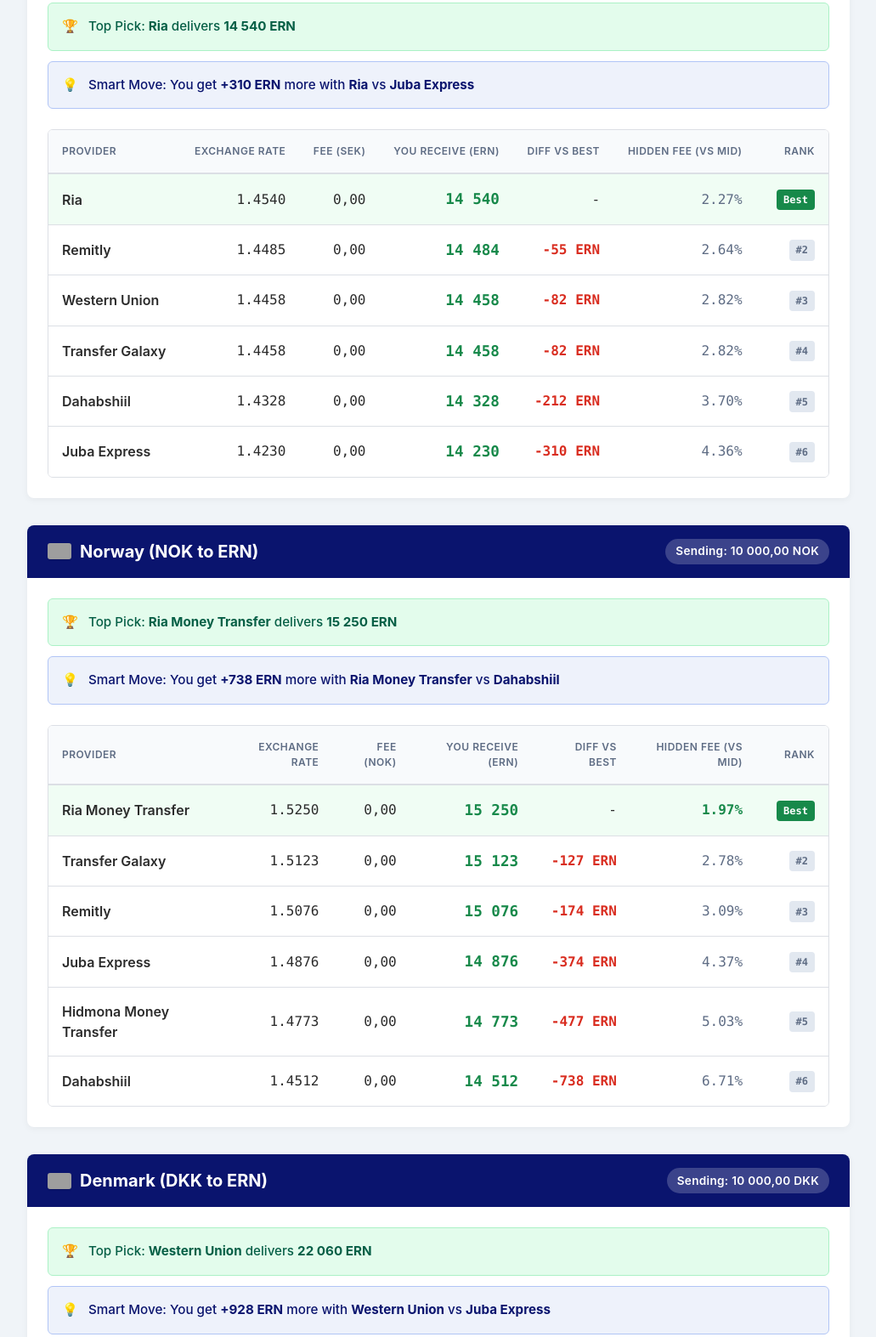
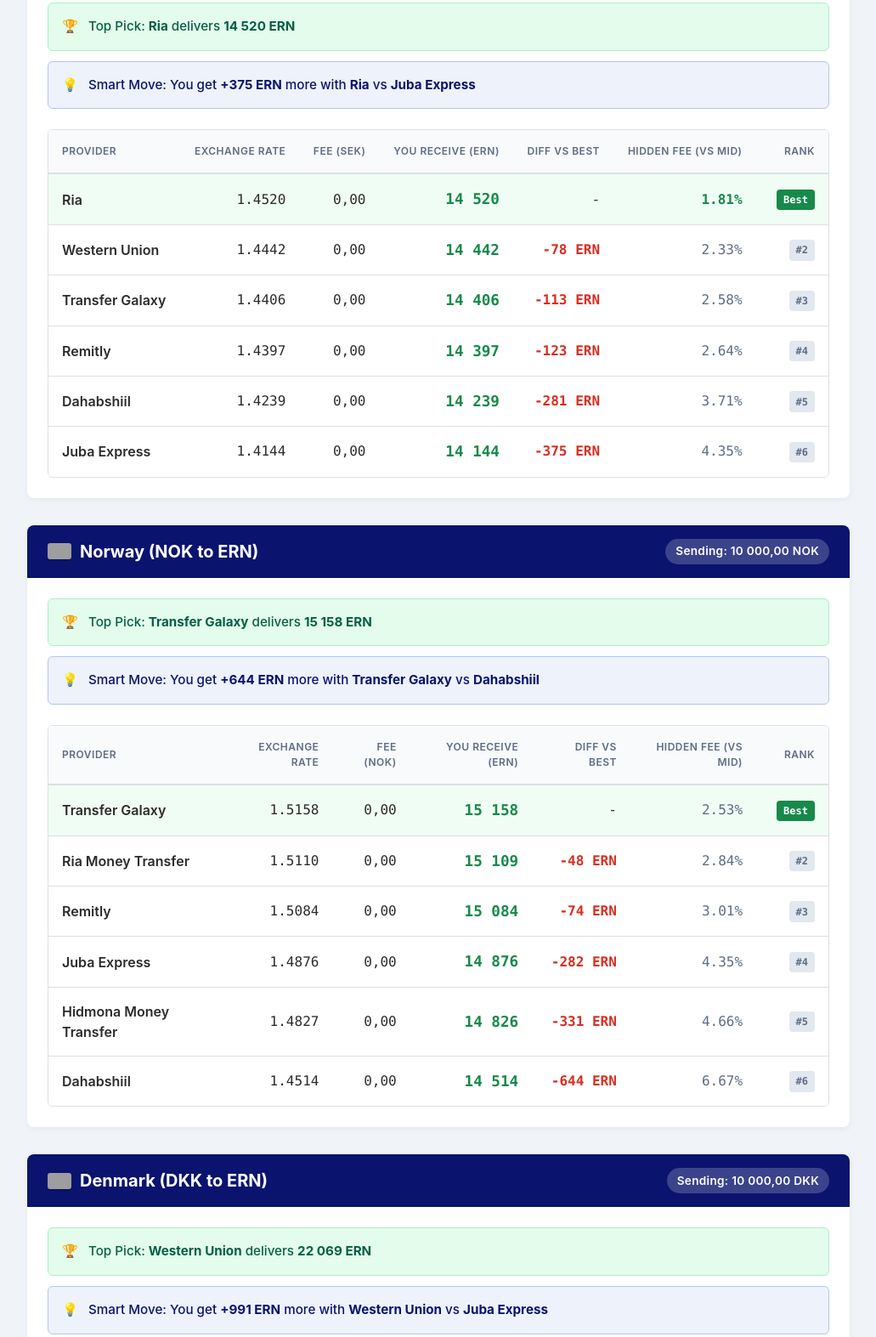
Before and after one commit to yonashmariam/nakfarate, a plain HTML site: page index.html in a window 1280 px wide. Shown: the part 1223-2796 px from the top of the page at 85% size, without its empty margins (124-1155 px from the left). Drawn offline with Linux system fonts and the light colour scheme; grey boxes are pictures that could not be loaded.

Commit message:
Add files via upload

```diff
--- a/index.html
+++ b/index.html
@@ -939,22 +939,22 @@ tr:hover {
 
             <div class="summary-item">
                 <div class="summary-label">SEK</div>
-                <div class="summary-value">1.4878</div>
+                <div class="summary-value">1.4787</div>
             </div>
 
             <div class="summary-item">
                 <div class="summary-label">NOK</div>
-                <div class="summary-value">1.5556</div>
+                <div class="summary-value">1.5552</div>
             </div>
 
             <div class="summary-item">
                 <div class="summary-label">DKK</div>
-                <div class="summary-value">2.2093</div>
+                <div class="summary-value">2.2039</div>
             </div>
 
             </div>
             <div class="mid-market-meta">
-                <div><span style="font-weight:600" data-i18n="last-updated">Last Updated:</span> 2026-11-17 06:59</div>
+                <div><span style="font-weight:600" data-i18n="last-updated">Last Updated:</span> 2026-11-18 07:05</div>
                 <div style="font-size:0.8rem" data-i18n="mid-market-note">Official mid-market rates collected daily. Actual transfer payout rates shown below.</div>
             </div>
         </div>
@@ -974,11 +974,11 @@ tr:hover {
             <div class="insight-boxes">
                 <div class="bestbox">
                     <span class="icon">🏆</span>
-                    <span data-i18n="top-pick">Top Pick: <b>Ria</b> delivers <b>14 540 ERN</b></span>
+                    <span data-i18n="top-pick">Top Pick: <b>Ria</b> delivers <b>14 520 ERN</b></span>
                 </div>
                 <div class="gainbox">
                     <span class="icon">💡</span>
-                    <span data-i18n="smart-move">Smart Move: You get <b>+310 ERN</b> more with <b>Ria</b> vs <b>Juba Express</b></span>
+                    <span data-i18n="smart-move">Smart Move: You get <b>+375 ERN</b> more with <b>Ria</b> vs <b>Juba Express</b></span>
                 </div>
             </div>
 
@@ -1001,71 +1001,71 @@ tr:hover {
 <td class="left">
     <div class="company-name">Ria</div>
 </td>
-<td class="right font-numeric">1.4540</td>
-<td class="right font-numeric">0,00</td>
-<td class="right nowrap font-numeric highlight-ern">14 540</td>
+<td class="right font-numeric">1.4520</td>
+<td class="right font-numeric">0,00</td>
+<td class="right nowrap font-numeric highlight-ern">14 520</td>
 <td class="right nowrap font-numeric">-</td>
-<td class="right font-numeric markup-cell">2.27%</td>
+<td class="right font-numeric markup-good">1.81%</td>
 <td class="right font-numeric hide-mobile"><span class="badge best-badge">Best</span></td>
 </tr>
 
 <tr class="">
 <td class="left">
+    <div class="company-name">Western Union</div>
+</td>
+<td class="right font-numeric">1.4442</td>
+<td class="right font-numeric">0,00</td>
+<td class="right nowrap font-numeric highlight-ern">14 442</td>
+<td class="right nowrap font-numeric"><span class="loss-text">-78 ERN</span></td>
+<td class="right font-numeric markup-cell">2.33%</td>
+<td class="right font-numeric hide-mobile"><span class="badge rank-badge">#2</span></td>
+</tr>
+
+<tr class="">
+<td class="left">
+    <div class="company-name">Transfer Galaxy</div>
+</td>
+<td class="right font-numeric">1.4406</td>
+<td class="right font-numeric">0,00</td>
+<td class="right nowrap font-numeric highlight-ern">14 406</td>
+<td class="right nowrap font-numeric"><span class="loss-text">-113 ERN</span></td>
+<td class="right font-numeric markup-cell">2.58%</td>
+<td class="right font-numeric hide-mobile"><span class="badge rank-badge">#3</span></td>
+</tr>
+
+<tr class="">
+<td class="left">
     <div class="company-name">Remitly</div>
 </td>
-<td class="right font-numeric">1.4485</td>
-<td class="right font-numeric">0,00</td>
-<td class="right nowrap font-numeric highlight-ern">14 484</td>
-<td class="right nowrap font-numeric"><span class="loss-text">-55 ERN</span></td>
+<td class="right font-numeric">1.4397</td>
+<td class="right font-numeric">0,00</td>
+<td class="right nowrap font-numeric highlight-ern">14 397</td>
+<td class="right nowrap font-numeric"><span class="loss-text">-123 ERN</span></td>
 <td class="right font-numeric markup-cell">2.64%</td>
-<td class="right font-numeric hide-mobile"><span class="badge rank-badge">#2</span></td>
+<td class="right font-numeric hide-mobile"><span class="badge rank-badge">#4</span></td>
 </tr>
 
 <tr class="">
 <td class="left">
-    <div class="company-name">Western Union</div>
-</td>
-<td class="right font-numeric">1.4458</td>
-<td class="right font-numeric">0,00</td>
-<td class="right nowrap font-numeric highlight-ern">14 458</td>
-<td class="right nowrap font-numeric"><span class="loss-text">-82 ERN</span></td>
-<td class="right font-numeric markup-cell">2.82%</td>
-<td class="right font-numeric hide-mobile"><span class="badge rank-badge">#3</span></td>
+    <div class="company-name">Dahabshiil</div>
+</td>
+<td class="right font-numeric">1.4239</td>
+<td class="right font-numeric">0,00</td>
+<td class="right nowrap font-numeric highlight-ern">14 239</td>
+<td class="right nowrap font-numeric"><span class="loss-text">-281 ERN</span></td>
+<td class="right font-numeric markup-cell">3.71%</td>
+<td class="right font-numeric hide-mobile"><span class="badge rank-badge">#5</span></td>
 </tr>
 
 <tr class="">
 <td class="left">
-    <div class="company-name">Transfer Galaxy</div>
-</td>
-<td class="right font-numeric">1.4458</td>
-<td class="right font-numeric">0,00</td>
-<td class="right nowrap font-numeric highlight-ern">14 458</td>
-<td class="right nowrap font-numeric"><span class="loss-text">-82 ERN</span></td>
-<td class="right font-numeric markup-cell">2.82%</td>
-<td class="right font-numeric hide-mobile"><span class="badge rank-badge">#4</span></td>
-</tr>
-
-<tr class="">
-<td class="left">
-    <div class="company-name">Dahabshiil</div>
-</td>
-<td class="right font-numeric">1.4328</td>
-<td class="right font-numeric">0,00</td>
-<td class="right nowrap font-numeric highlight-ern">14 328</td>
-<td class="right nowrap font-numeric"><span class="loss-text">-212 ERN</span></td>
-<td class="right font-numeric markup-cell">3.70%</td>
-<td class="right font-numeric hide-mobile"><span class="badge rank-badge">#5</span></td>
-</tr>
-
-<tr class="">
-<td class="left">
     <div class="company-name">Juba Express</div>
 </td>
-<td class="right font-numeric">1.4230</td>
-<td class="right font-numeric">0,00</td>
-<td class="right nowrap font-numeric highlight-ern">14 230</td>
-<td class="right nowrap font-numeric"><span class="loss-text">-310 ERN</span></td>
-<td class="right font-numeric markup-cell">4.36%</td>
+<td class="right font-numeric">1.4144</td>
+<td class="right font-numeric">0,00</td>
+<td class="right nowrap font-numeric highlight-ern">14 144</td>
+<td class="right nowrap font-numeric"><span class="loss-text">-375 ERN</span></td>
+<td class="right font-numeric markup-cell">4.35%</td>
 <td class="right font-numeric hide-mobile"><span class="badge rank-badge">#6</span></td>
 </tr>
 
@@ -1087,11 +1087,11 @@ tr:hover {
             <div class="insight-boxes">
                 <div class="bestbox">
                     <span class="icon">🏆</span>
-                    <span data-i18n="top-pick">Top Pick: <b>Ria Money Transfer</b> delivers <b>15 250 ERN</b></span>
+                    <span data-i18n="top-pick">Top Pick: <b>Transfer Galaxy</b> delivers <b>15 158 ERN</b></span>
                 </div>
                 <div class="gainbox">
                     <span class="icon">💡</span>
-                    <span data-i18n="smart-move">Smart Move: You get <b>+738 ERN</b> more with <b>Ria Money Transfer</b> vs <b>Dahabshiil</b></span>
+                    <span data-i18n="smart-move">Smart Move: You get <b>+644 ERN</b> more with <b>Transfer Galaxy</b> vs <b>Dahabshiil</b></span>
                 </div>
             </div>
 
@@ -1112,73 +1112,73 @@ tr:hover {
 
 <tr class="best-row">
 <td class="left">
+    <div class="company-name">Transfer Galaxy</div>
+</td>
+<td class="right font-numeric">1.5158</td>
+<td class="right font-numeric">0,00</td>
+<td class="right nowrap font-numeric highlight-ern">15 158</td>
+<td class="right nowrap font-numeric">-</td>
+<td class="right font-numeric markup-cell">2.53%</td>
+<td class="right font-numeric hide-mobile"><span class="badge best-badge">Best</span></td>
+</tr>
+
+<tr class="">
+<td class="left">
     <div class="company-name">Ria Money Transfer</div>
 </td>
-<td class="right font-numeric">1.5250</td>
-<td class="right font-numeric">0,00</td>
-<td class="right nowrap font-numeric highlight-ern">15 250</td>
-<td class="right nowrap font-numeric">-</td>
-<td class="right font-numeric markup-good">1.97%</td>
-<td class="right font-numeric hide-mobile"><span class="badge best-badge">Best</span></td>
+<td class="right font-numeric">1.5110</td>
+<td class="right font-numeric">0,00</td>
+<td class="right nowrap font-numeric highlight-ern">15 109</td>
+<td class="right nowrap font-numeric"><span class="loss-text">-48 ERN</span></td>
+<td class="right font-numeric markup-cell">2.84%</td>
+<td class="right font-numeric hide-mobile"><span class="badge rank-badge">#2</span></td>
 </tr>
 
 <tr class="">
 <td class="left">
-    <div class="company-name">Transfer Galaxy</div>
-</td>
-<td class="right font-numeric">1.5123</td>
-<td class="right font-numeric">0,00</td>
-<td class="right nowrap font-numeric highlight-ern">15 123</td>
-<td class="right nowrap font-numeric"><span class="loss-text">-127 ERN</span></td>
-<td class="right font-numeric markup-cell">2.78%</td>
-<td class="right font-numeric hide-mobile"><span class="badge rank-badge">#2</span></td>
+    <div class="company-name">Remitly</div>
+</td>
+<td class="right font-numeric">1.5084</td>
+<td class="right font-numeric">0,00</td>
+<td class="right nowrap font-numeric highlight-ern">15 084</td>
+<td class="right nowrap font-numeric"><span class="loss-text">-74 ERN</span></td>
+<td class="right font-numeric markup-cell">3.01%</td>
+<td class="right font-numeric hide-mobile"><span class="badge rank-badge">#3</span></td>
 </tr>
 
 <tr class="">
 <td class="left">
-    <div class="company-name">Remitly</div>
-</td>
-<td class="right font-numeric">1.5076</td>
-<td class="right font-numeric">0,00</td>
-<td class="right nowrap font-numeric highlight-ern">15 076</td>
-<td class="right nowrap font-numeric"><span class="loss-text">-174 ERN</span></td>
-<td class="right font-numeric markup-cell">3.09%</td>
-<td class="right font-numeric hide-mobile"><span class="badge rank-badge">#3</span></td>
+    <div class="company-name">Juba Express</div>
+</td>
+<td class="right font-numeric">1.4876</td>
+<td class="right font-numeric">0,00</td>
+<td class="right nowrap font-numeric highlight-ern">14 876</td>
+<td class="right nowrap font-numeric"><span class="loss-text">-282 ERN</span></td>
+<td class="right font-numeric markup-cell">4.35%</td>
+<td class="right font-numeric hide-mobile"><span class="badge rank-badge">#4</span></td>
 </tr>
 
 <tr class="">
 <td class="left">
-    <div class="company-name">Juba Express</div>
-</td>
-<td class="right font-numeric">1.4876</td>
-<td class="right font-numeric">0,00</td>
-<td class="right nowrap font-numeric highlight-ern">14 876</td>
-<td class="right nowrap font-numeric"><span class="loss-text">-374 ERN</span></td>
-<td class="right font-numeric markup-cell">4.37%</td>
-<td class="right font-numeric hide-mobile"><span class="badge rank-badge">#4</span></td>
+    <div class="company-name">Hidmona Money Transfer</div>
+</td>
+<td class="right font-numeric">1.4827</td>
+<td class="right font-numeric">0,00</td>
+<td class="right nowrap font-numeric highlight-ern">14 826</td>
+<td class="right nowrap font-numeric"><span class="loss-text">-331 ERN</span></td>
+<td class="right font-numeric markup-cell">4.66%</td>
+<td class="right font-numeric hide-mobile"><span class="badge rank-badge">#5</span></td>
 </tr>
 
 <tr class="">
 <td class="left">
-    <div class="company-name">Hidmona Money Transfer</div>
-</td>
-<td class="right font-numeric">1.4773</td>
-<td class="right font-numeric">0,00</td>
-<td class="right nowrap font-numeric highlight-ern">14 773</td>
-<td class="right nowrap font-numeric"><span class="loss-text">-477 ERN</span></td>
-<td class="right font-numeric markup-cell">5.03%</td>
-<td class="right font-numeric hide-mobile"><span class="badge rank-badge">#5</span></td>
-</tr>
-
-<tr class="">
-<td class="left">
     <div class="company-name">Dahabshiil</div>
 </td>
-<td class="right font-numeric">1.4512</td>
-<td class="right font-numeric">0,00</td>
-<td class="right nowrap font-numeric highlight-ern">14 512</td>
-<td class="right nowrap font-numeric"><span class="loss-text">-738 ERN</span></td>
-<td class="right font-numeric markup-cell">6.71%</td>
+<td class="right font-numeric">1.4514</td>
+<td class="right font-numeric">0,00</td>
+<td class="right nowrap font-numeric highlight-ern">14 514</td>
+<td class="right nowrap font-numeric"><span class="loss-text">-644 ERN</span></td>
+<td class="right font-numeric markup-cell">6.67%</td>
 <td class="right font-numeric hide-mobile"><span class="badge rank-badge">#6</span></td>
 </tr>
 
@@ -1200,11 +1200,11 @@ tr:hover {
             <div class="insight-boxes">
                 <div class="bestbox">
                     <span class="icon">🏆</span>
-                    <span data-i18n="top-pick">Top Pick: <b>Western Union</b> delivers <b>22 060 ERN</b></span>
+                    <span data-i18n="top-pick">Top Pick: <b>Western Union</b> delivers <b>22 069 ERN</b></span>
                 </div>
                 <div class="gainbox">
                     <span class="icon">💡</span>
-                    <span data-i18n="smart-move">Smart Move: You get <b>+928 ERN</b> more with <b>Western Union</b> vs <b>Juba Express</b></span>
+                    <span data-i18n="smart-move">Smart Move: You get <b>+991 ERN</b> more with <b>Western Union</b> vs <b>Juba Express</b></span>
                 </div>
             </div>
 
@@ -1227,11 +1227,11 @@ tr:hover {
 <td class="left">
     <div class="company-name">Western Union</div>
 </td>
-<td class="right font-numeric">2.2060</td>
-<td class="right font-numeric">0,00</td>
-<td class="right nowrap font-numeric highlight-ern">22 060</td>
+<td class="right font-numeric">2.2069</td>
+<td class="right font-numeric">0,00</td>
+<td class="right nowrap font-numeric highlight-ern">22 069</td>
 <td class="right nowrap font-numeric">-</td>
-<td class="right font-numeric markup-good">0.15%</td>
+<td class="right font-numeric markup-good">-0.14%</td>
 <td class="right font-numeric hide-mobile"><span class="badge best-badge">Best</span></td>
 </tr>
 
@@ -1242,8 +1242,8 @@ tr:hover {
 <td class="right font-numeric">2.1700</td>
 <td class="right font-numeric">0,00</td>
 <td class="right nowrap font-numeric highlight-ern">21 700</td>
-<td class="right nowrap font-numeric"><span class="loss-text">-360 ERN</span></td>
-<td class="right font-numeric markup-good">1.78%</td>
+<td class="right nowrap font-numeric"><span class="loss-text">-369 ERN</span></td>
+<td class="right font-numeric markup-good">1.54%</td>
 <td class="right font-numeric hide-mobile"><span class="badge rank-badge">#2</span></td>
 </tr>
 
@@ -1251,11 +1251,11 @@ tr:hover {
 <td class="left">
     <div class="company-name">Hidmona Money Transfer</div>
 </td>
-<td class="right font-numeric">2.1650</td>
-<td class="right font-numeric">0,00</td>
-<td class="right nowrap font-numeric highlight-ern">21 650</td>
+<td class="right font-numeric">2.1659</td>
+<td class="right font-numeric">0,00</td>
+<td class="right nowrap font-numeric highlight-ern">21 659</td>
 <td class="right nowrap font-numeric"><span class="loss-text">-410 ERN</span></td>
-<td class="right font-numeric markup-cell">2.01%</td>
+<td class="right font-numeric markup-good">1.72%</td>
 <td class="right font-numeric hide-mobile"><span class="badge rank-badge">#3</span></td>
 </tr>
 
@@ -1263,11 +1263,11 @@ tr:hover {
 <td class="left">
     <div class="company-name">Remitly</div>
 </td>
-<td class="right font-numeric">2.1543</td>
-<td class="right font-numeric">0,00</td>
-<td class="right nowrap font-numeric highlight-ern">21 543</td>
-<td class="right nowrap font-numeric"><span class="loss-text">-517 ERN</span></td>
-<td class="right font-numeric markup-cell">2.49%</td>
+<td class="right font-numeric">2.1484</td>
+<td class="right font-numeric">0,00</td>
+<td class="right nowrap font-numeric highlight-ern">21 484</td>
+<td class="right nowrap font-numeric"><span class="loss-text">-585 ERN</span></td>
+<td class="right font-numeric markup-cell">2.52%</td>
 <td class="right font-numeric hide-mobile"><span class="badge rank-badge">#4</span></td>
 </tr>
 
@@ -1275,11 +1275,11 @@ tr:hover {
 <td class="left">
     <div class="company-name">Transfer Galaxy</div>
 </td>
-<td class="right font-numeric">2.1493</td>
-<td class="right font-numeric">0,00</td>
-<td class="right nowrap font-numeric highlight-ern">21 493</td>
-<td class="right nowrap font-numeric"><span class="loss-text">-566 ERN</span></td>
-<td class="right font-numeric markup-cell">2.72%</td>
+<td class="right font-numeric">2.1458</td>
+<td class="right font-numeric">0,00</td>
+<td class="right nowrap font-numeric highlight-ern">21 458</td>
+<td class="right nowrap font-numeric"><span class="loss-text">-611 ERN</span></td>
+<td class="right font-numeric markup-cell">2.64%</td>
 <td class="right font-numeric hide-mobile"><span class="badge rank-badge">#5</span></td>
 </tr>
 
@@ -1287,11 +1287,11 @@ tr:hover {
 <td class="left">
     <div class="company-name">Juba Express</div>
 </td>
-<td class="right font-numeric">2.1131</td>
-<td class="right font-numeric">0,00</td>
-<td class="right nowrap font-numeric highlight-ern">21 131</td>
-<td class="right nowrap font-numeric"><span class="loss-text">-928 ERN</span></td>
-<td class="right font-numeric markup-cell">4.35%</td>
+<td class="right font-numeric">2.1078</td>
+<td class="right font-numeric">0,00</td>
+<td class="right nowrap font-numeric highlight-ern">21 078</td>
+<td class="right nowrap font-numeric"><span class="loss-text">-991 ERN</span></td>
+<td class="right font-numeric markup-cell">4.36%</td>
 <td class="right font-numeric hide-mobile"><span class="badge rank-badge">#6</span></td>
 </tr>
 
@@ -1309,7 +1309,7 @@ tr:hover {
             <div class="chart-card">
                 <div class="chart-header">
                     <img src="https://flagcdn.com/w40/se.png" class="flag-sm" alt="Sweden" width="24" height="16" loading="lazy" decoding="async"> <span>SEK / ERN</span>
-                    <span class="trend-badge down">▼ 0.6%</span>
+                    <span class="trend-badge down">▼ 1.5%</span>
                 </div>
                 <img src="sek_chart.png" class="chart-img" alt="SEK to ERN exchange-rate trend over the last 30 days" loading="lazy" decoding="async" width="688" height="464">
             </div>
@@ -1389,7 +1389,7 @@ tr:hover {
         "calculator-note": "እቲ ዝበለጸ ክፍሊት ንዝኣተኻዮ መጠን ብተመሳሳሊ ሕሳብ ዋጋን ክፍሊትን ከም ሰንጠረዥ ይደጋገም።"
     };
 
-    const calculatorData = {"SEK": [{"provider": "Ria", "rate": 1.454, "total_fee": 0.0}, {"provider": "Remitly", "rate": 1.4485, "total_fee": 0.0}, {"provider": "Western Union", "rate": 1.4458, "total_fee": 0.0}, {"provider": "Transfer Galaxy", "rate": 1.4458, "total_fee": 0.0}, {"provider": "Dahabshiil", "rate": 1.4328, "total_fee": 0.0}, {"provider": "Juba Express", "rate": 1.423, "total_fee": 0.0}], "NOK": [{"provider": "Ria Money Transfer", "rate": 1.525, "total_fee": 0.0}, {"provider": "Transfer Galaxy", "rate": 1.5123, "total_fee": 0.0}, {"provider": "Remitly", "rate": 1.5076, "total_fee": 0.0}, {"provider": "Juba Express", "rate": 1.4876, "total_fee": 0.0}, {"provider": "Hidmona Money Transfer", "rate": 1.4773, "total_fee": 0.0}, {"provider": "Dahabshiil", "rate": 1.4512, "total_fee": 0.0}], "DKK": [{"provider": "Western Union", "rate": 2.206, "total_fee": 0.0}, {"provider": "Ria Money Transfer", "rate": 2.17, "total_fee": 0.0}, {"provider": "Hidmona Money Transfer", "rate": 2.165, "total_fee": 0.0}, {"provider": "Remitly", "rate": 2.1543, "total_fee": 0.0}, {"provider": "Transfer Galaxy", "rate": 2.1493, "total_fee": 0.0}, {"provider": "Juba Express", "rate": 2.1131, "total_fee": 0.0}]};
+    const calculatorData = {"SEK": [{"provider": "Ria", "rate": 1.452, "total_fee": 0.0}, {"provider": "Western Union", "rate": 1.4442, "total_fee": 0.0}, {"provider": "Transfer Galaxy", "rate": 1.4406, "total_fee": 0.0}, {"provider": "Remitly", "rate": 1.4397, "total_fee": 0.0}, {"provider": "Dahabshiil", "rate": 1.4239, "total_fee": 0.0}, {"provider": "Juba Express", "rate": 1.4144, "total_fee": 0.0}], "NOK": [{"provider": "Transfer Galaxy", "rate": 1.5158, "total_fee": 0.0}, {"provider": "Ria Money Transfer", "rate": 1.511, "total_fee": 0.0}, {"provider": "Remitly", "rate": 1.5084, "total_fee": 0.0}, {"provider": "Juba Express", "rate": 1.4876, "total_fee": 0.0}, {"provider": "Hidmona Money Transfer", "rate": 1.4827, "total_fee": 0.0}, {"provider": "Dahabshiil", "rate": 1.4514, "total_fee": 0.0}], "DKK": [{"provider": "Western Union", "rate": 2.2069, "total_fee": 0.0}, {"provider": "Ria Money Transfer", "rate": 2.17, "total_fee": 0.0}, {"provider": "Hidmona Money Transfer", "rate": 2.1659, "total_fee": 0.0}, {"provider": "Remitly", "rate": 2.1484, "total_fee": 0.0}, {"provider": "Transfer Galaxy", "rate": 2.1458, "total_fee": 0.0}, {"provider": "Juba Express", "rate": 2.1078, "total_fee": 0.0}]};
     const labels = [...document.querySelectorAll('[data-i18n]')];
     const english = new Map(labels.map(el => [el, el.innerHTML]));
 
```
Also changed, not shown: sitemap.xml (+4 -4 lines), dkk_chart.png, nok_chart.png, sek_chart.png.
